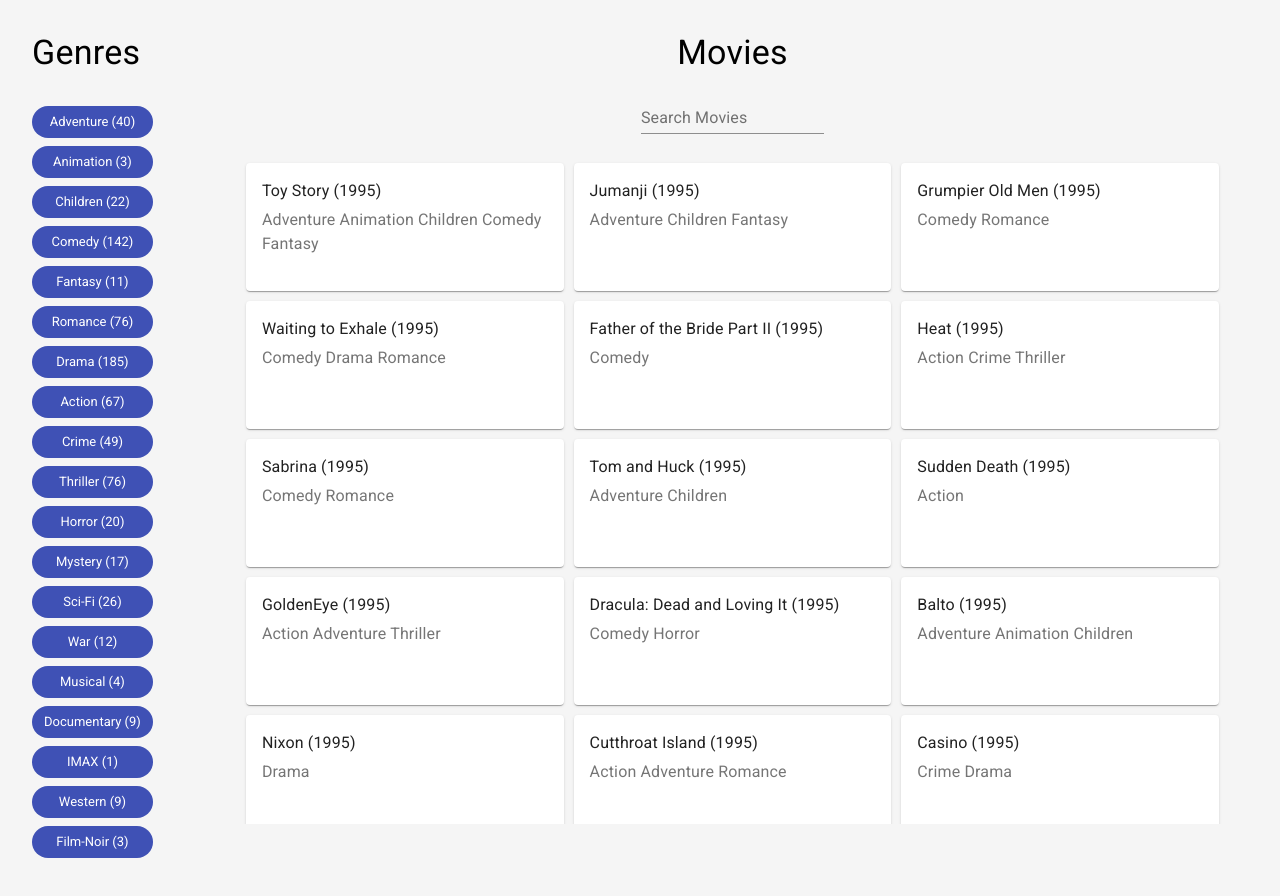
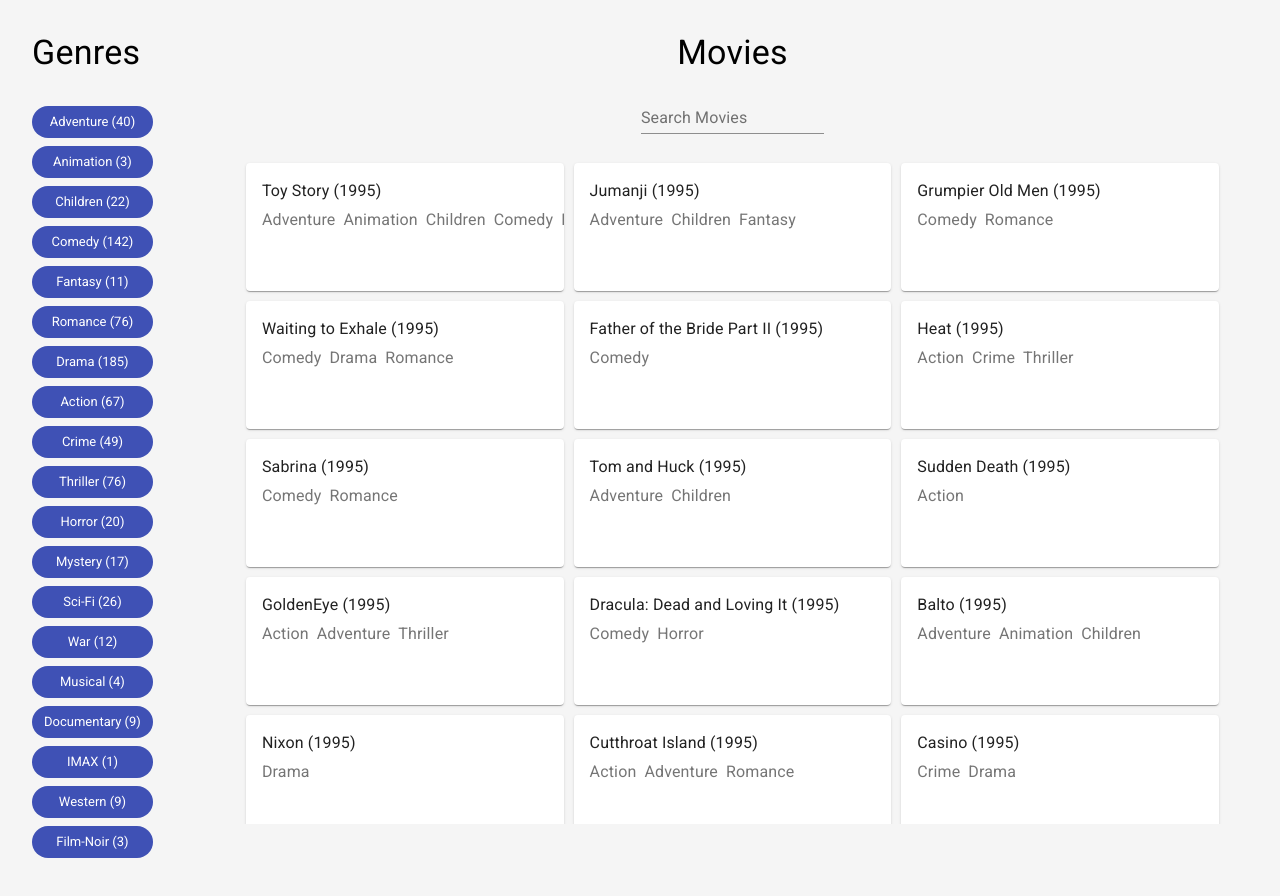
Before and after one commit to akoreh/Movies, a React (Create React App) app: page / in a window 1280 px wide. Shown: the top 896 px of the page. Built offline with nearby package versions, Linux system fonts and the light colour scheme.

Commit message:
Active genres are now bold

```diff
--- a/src/App.jsx
+++ b/src/App.jsx
@@ -125,7 +125,7 @@ function App() {
           onChange={evt => onSearchInputChange(evt.target.value)}
         />
         <div className="movies">
-          {visibleMovies.slice(currentPage * pageSize, !currentPage ? pageSize : currentPage * pageSize + pageSize).map(movie => <MovieCard key={movie.id} movie={movie}/>)}
+          {visibleMovies.slice(currentPage * pageSize, !currentPage ? pageSize : currentPage * pageSize + pageSize).map(movie => <MovieCard key={movie.id} movie={movie} activeGenres={getActiveGenres(genres)}/>)}
         </div>
         <div className="pages">
           {pages.map((page, index) => (
--- a/src/components/MovieCard/MovieCard.jsx
+++ b/src/components/MovieCard/MovieCard.jsx
@@ -4,16 +4,17 @@ import {Card, CardContent, Typography} from '@material-ui/core';
 
 import './MovieCard.scss';
 
-function MovieCard({movie}) {
+function MovieCard({movie, activeGenres}) {
     return (
         <Card className="movie">
             <CardContent>
                 <Typography className="movie__title" variant="body1" gutterBottom>
                     {movie.title}
                 </Typography>
-                <Typography className="movie__genres" variant="body1" color="textSecondary" gutterBottom>
-                    {movie.genres.join(' ')}
-                </Typography>
+                <div className="movie__genres">
+                 {movie.genres.filter(genre => activeGenres.indexOf(genre) != -1).map(genre => <Typography className="movie__genre movie__genre--active"  variant="body1">{genre}</Typography>)}
+                 {movie.genres.filter(genre => activeGenres.indexOf(genre) === -1).map(genre => <Typography className="movie__genre" color="textSecondary" variant="body1">{genre}</Typography>)}
+                </div>
             </CardContent>
         </Card>
     )
--- a/src/components/MovieCard/MovieCard.scss
+++ b/src/components/MovieCard/MovieCard.scss
@@ -0,0 +1,16 @@
+.movie {
+    &__genres {
+        display: flex;
+    }
+
+    &__genre {
+        &:not(:last-of-type) {
+            margin-right: .5rem;
+            flex-wrap: wrap;
+        }
+
+        &--active {
+            font-weight: 700 !important;
+        }
+    }
+}
```
